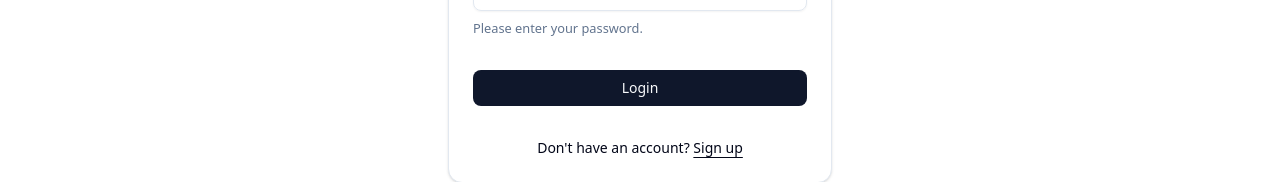
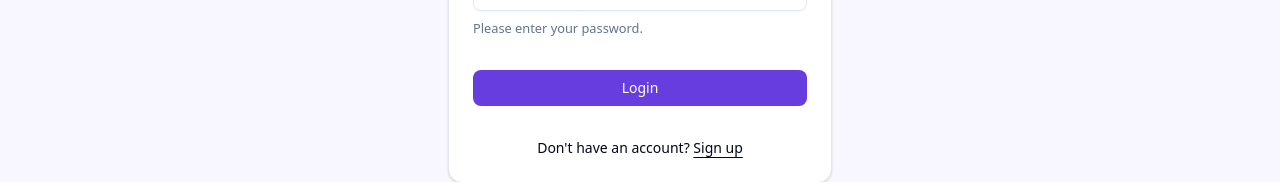
Before and after one commit to travel-expert-group-1-winter2024/travel-expert-web-frontend, a React (Vite) app: page /login in a window 1280 px wide. Shown: the part 585-767 px from the top of the page. Built offline with nearby package versions, Linux system fonts and the light colour scheme; no server answers; what @react-pdf/renderer would draw is missing.

Commit message:
[style] change theme color

```diff
--- a/src/index.css
+++ b/src/index.css
@@ -5,20 +5,20 @@
 
 :root {
   --radius: 0.625rem;
-  --background: oklch(1 0 0);
-  --foreground: oklch(0.129 0.042 264.695);
+  --background: oklch(0.978 0.011 294.8);
+  --foreground: oklch(0.239 0.065 282.2);
   --card: oklch(1 0 0);
   --card-foreground: oklch(0.129 0.042 264.695);
   --popover: oklch(1 0 0);
   --popover-foreground: oklch(0.129 0.042 264.695);
-  --primary: oklch(0.208 0.042 265.755);
-  --primary-foreground: oklch(0.984 0.003 247.858);
-  --secondary: oklch(0.968 0.007 247.896);
-  --secondary-foreground: oklch(0.208 0.042 265.755);
-  --muted: oklch(0.968 0.007 247.896);
+  --primary: oklch(0.513 0.229 287.7);
+  --primary-foreground: oklch(1 0 0);
+  --secondary: oklch(0.783 0.172 292.3);
+  --secondary-foreground: oklch(0.239 0.065 282.2);
+  --muted: oklch(0.783 0.172 292.3);
   --muted-foreground: oklch(0.554 0.046 257.417);
-  --accent: oklch(0.968 0.007 247.896);
-  --accent-foreground: oklch(0.208 0.042 265.755);
+  --accent: oklch(0.823 0.188 77.5);
+  --accent-foreground: oklch(0.239 0.065 282.2);
   --destructive: oklch(0.577 0.245 27.325);
   --border: oklch(0.929 0.013 255.508);
   --input: oklch(0.929 0.013 255.508);
@@ -32,7 +32,7 @@
   --sidebar-foreground: oklch(0.129 0.042 264.695);
   --sidebar-primary: oklch(0.208 0.042 265.755);
   --sidebar-primary-foreground: oklch(0.984 0.003 247.858);
-  --sidebar-accent: oklch(0.968 0.007 247.896);
+  --sidebar-accent: oklch(0.816 0.128 284.7);
   --sidebar-accent-foreground: oklch(0.208 0.042 265.755);
   --sidebar-border: oklch(0.929 0.013 255.508);
   --sidebar-ring: oklch(0.704 0.04 256.788);
@@ -45,13 +45,13 @@
   --card-foreground: oklch(0.984 0.003 247.858);
   --popover: oklch(0.208 0.042 265.755);
   --popover-foreground: oklch(0.984 0.003 247.858);
-  --primary: oklch(0.929 0.013 255.508);
-  --primary-foreground: oklch(0.208 0.042 265.755);
-  --secondary: oklch(0.279 0.041 260.031);
+  --primary: oklch(0.513 0.229 287.7);
+  --primary-foreground: oklch(1 0 0);
+  --secondary: oklch(0.478 0.122 282.1);
   --secondary-foreground: oklch(0.984 0.003 247.858);
-  --muted: oklch(0.279 0.041 260.031);
+  --muted: oklch(0.478 0.122 282.1);
   --muted-foreground: oklch(0.704 0.04 256.788);
-  --accent: oklch(0.279 0.041 260.031);
+  --accent: oklch(0.823 0.188 77.5);
   --accent-foreground: oklch(0.984 0.003 247.858);
   --destructive: oklch(0.704 0.191 22.216);
   --border: oklch(1 0 0 / 10%);
@@ -66,7 +66,7 @@
   --sidebar-foreground: oklch(0.984 0.003 247.858);
   --sidebar-primary: oklch(0.488 0.243 264.376);
   --sidebar-primary-foreground: oklch(0.984 0.003 247.858);
-  --sidebar-accent: oklch(0.279 0.041 260.031);
+  --sidebar-accent: oklch(0.478 0.122 282.1);
   --sidebar-accent-foreground: oklch(0.984 0.003 247.858);
   --sidebar-border: oklch(1 0 0 / 10%);
   --sidebar-ring: oklch(0.551 0.027 264.364);
```
